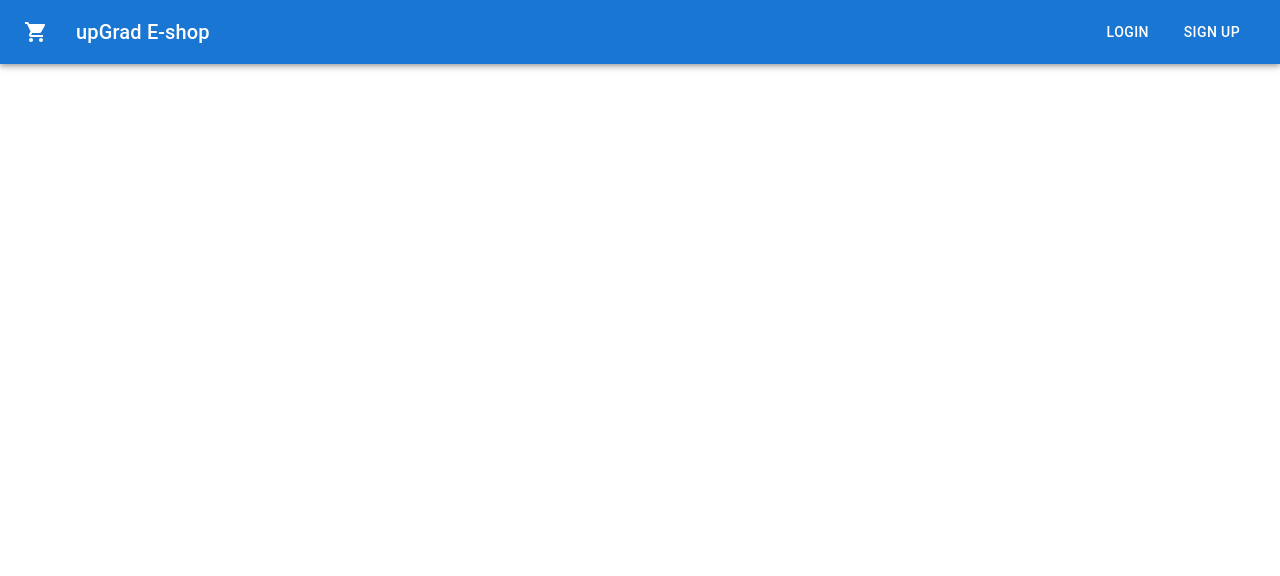
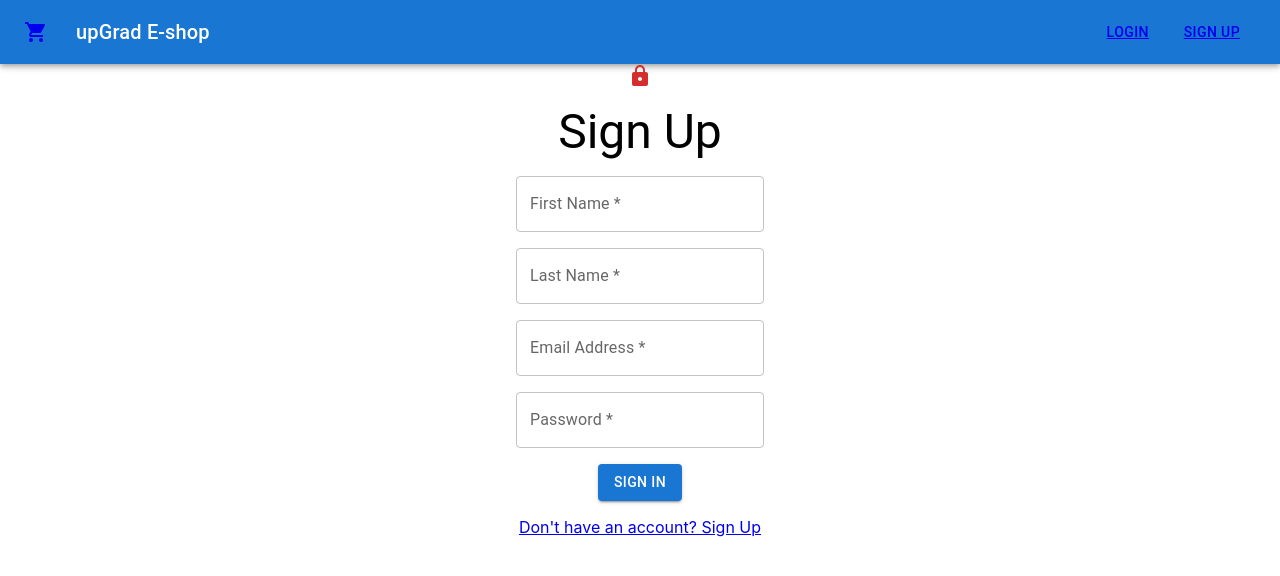
Before and after one commit to BaoLeCoding/upGrad-Eshop, a React (Create React App) app: page /signup in a window 1280 px wide. Shown: the top 576 px of the page. Built offline with nearby package versions, Linux system fonts and the light colour scheme.

Commit message:
added states for navbar guest,user,admin

```diff
--- a/package.json
+++ b/package.json
@@ -12,6 +12,7 @@
     "@testing-library/user-event": "^13.5.0",
     "react": "^18.2.0",
     "react-dom": "^18.2.0",
+    "react-router-dom": "^6.13.0",
     "react-scripts": "5.0.1",
     "web-vitals": "^2.1.4"
   },
--- a/src/App.js
+++ b/src/App.js
@@ -1,11 +1,22 @@
 import logo from './logo.svg';
 import './App.css';
+import { BrowserRouter as Router, Switch, Routes, Route, Link } from "react-router-dom"
 import NavBar from './components/navbar/NavBar';
+
+
+import LogInPage from './components/login/LogInPage';
+import SignUpPage from './components/SignUpPage/SignUpPage';
+
 
 function App() {
   return (
     <div className="App">
       <NavBar />
+      <Routes>
+        <Route path="/" element={<h1>HomePagehere</h1>} />
+        <Route path="/login" element={<LogInPage />} />
+        <Route path="/signup" element={<SignUpPage />} />
+      </Routes>
     </div>
   );
 }
--- /dev/null
+++ b/src/components/SignUpPage/SignUpPage.js
@@ -0,0 +1,28 @@
+import React from 'react'
+import Container from '@mui/material/Container';
+import LockIcon from '@mui/icons-material/Lock';
+import { Typography } from '@mui/material';
+import TextField from '@mui/material/TextField';
+import Stack from '@mui/material/Stack';
+import Button from '@mui/material/Button';
+
+
+const SignUpPage = () => {
+  return (
+    <Stack spacing={2} alignItems={"center"}>
+      <LockIcon color="error" />
+      <Typography variant="h3">
+        Sign Up
+      </Typography>
+      <TextField id="outlined-basic" label="First Name *" variant="outlined" />
+      <TextField id="outlined-basic" label="Last Name *" variant="outlined" />
+      <TextField id="outlined-basic" label="Email Address *" variant="outlined" />
+      <TextField id="outlined-basic" label="Password *" type="password" variant="outlined" />
+      <Button variant="contained">SIGN IN</Button>
+      <Typography variant='body'><a href="./signup">Don't have an account? Sign Up </a></Typography>
+
+    </Stack>
+  )
+}
+
+export default SignUpPage
--- /dev/null
+++ b/src/components/login/LogInPage.js
@@ -0,0 +1,26 @@
+import React from 'react'
+import Container from '@mui/material/Container';
+import LockIcon from '@mui/icons-material/Lock';
+import { Typography } from '@mui/material';
+import TextField from '@mui/material/TextField';
+import Stack from '@mui/material/Stack';
+import Button from '@mui/material/Button';
+
+
+const LogInPage = () => {
+  return (
+    <Stack spacing={2} alignItems={"center"}>
+      <LockIcon color="error" />
+      <Typography variant="h3">
+        Sign In
+      </Typography>
+      <TextField id="outlined-basic" label="Email Address *" variant="outlined" />
+      <TextField id="outlined-basic" label="Password *" type="password" variant="outlined" />
+      <Button variant="contained">SIGN IN</Button>
+      <Typography variant='body'><a href="./signup">Don't have an account? Sign Up </a></Typography>
+
+    </Stack>
+  )
+}
+
+export default LogInPage
--- a/src/components/navbar/NavBar.js
+++ b/src/components/navbar/NavBar.js
@@ -16,6 +16,7 @@ import MenuItem from '@mui/material/MenuItem';
 import Menu from '@mui/material/Menu';
 import SearchIcon from '@mui/icons-material/Search';
 import InputBase from '@mui/material/InputBase';
+import { Link } from "react-router-dom"
 
 
 
@@ -70,6 +71,7 @@ export default function MenuAppBar() {
 
          <AppBar position="static">
             <Toolbar>
+               <Link to="/">
                   <IconButton
                      size="large"
                      edge="start"
@@ -79,6 +81,7 @@ export default function MenuAppBar() {
                   >
                      <ShoppingCartIcon />
                   </IconButton>
+               </Link>
                <Typography variant="h6">
                   upGrad E-shop
                </Typography>
@@ -95,8 +98,11 @@ export default function MenuAppBar() {
                }
                {!isLogin &&
                   <Stack direction="row" spacing={2} padding={1} style={{ marginLeft: 'auto' }}>
-                     <Button color="inherit">Login</Button>
-                     <Button color="inherit">Sign Up</Button>
+                     <Button color="inherit">
+                        <Link to="/login">Login</Link>
+                     </Button>
+
+                     <Button color="inherit"><Link to="/signup">Sign Up</Link></Button>
                   </Stack>
                }
 
--- a/src/index.js
+++ b/src/index.js
@@ -1,5 +1,6 @@
 import React from 'react';
 import ReactDOM from 'react-dom/client';
+import { BrowserRouter as Router } from "react-router-dom"
 import './index.css';
 import App from './App';
 import reportWebVitals from './reportWebVitals';
@@ -7,7 +8,9 @@ import reportWebVitals from './reportWebVitals';
 const root = ReactDOM.createRoot(document.getElementById('root'));
 root.render(
   <React.StrictMode>
-    <App />
+    <Router>
+      <App />
+    </Router>
   </React.StrictMode>
 );
 
```
Also changed, not shown: 1 other file (tests, documents, lock files or other folders). Lines whose indentation alone changed are shown as unchanged.
